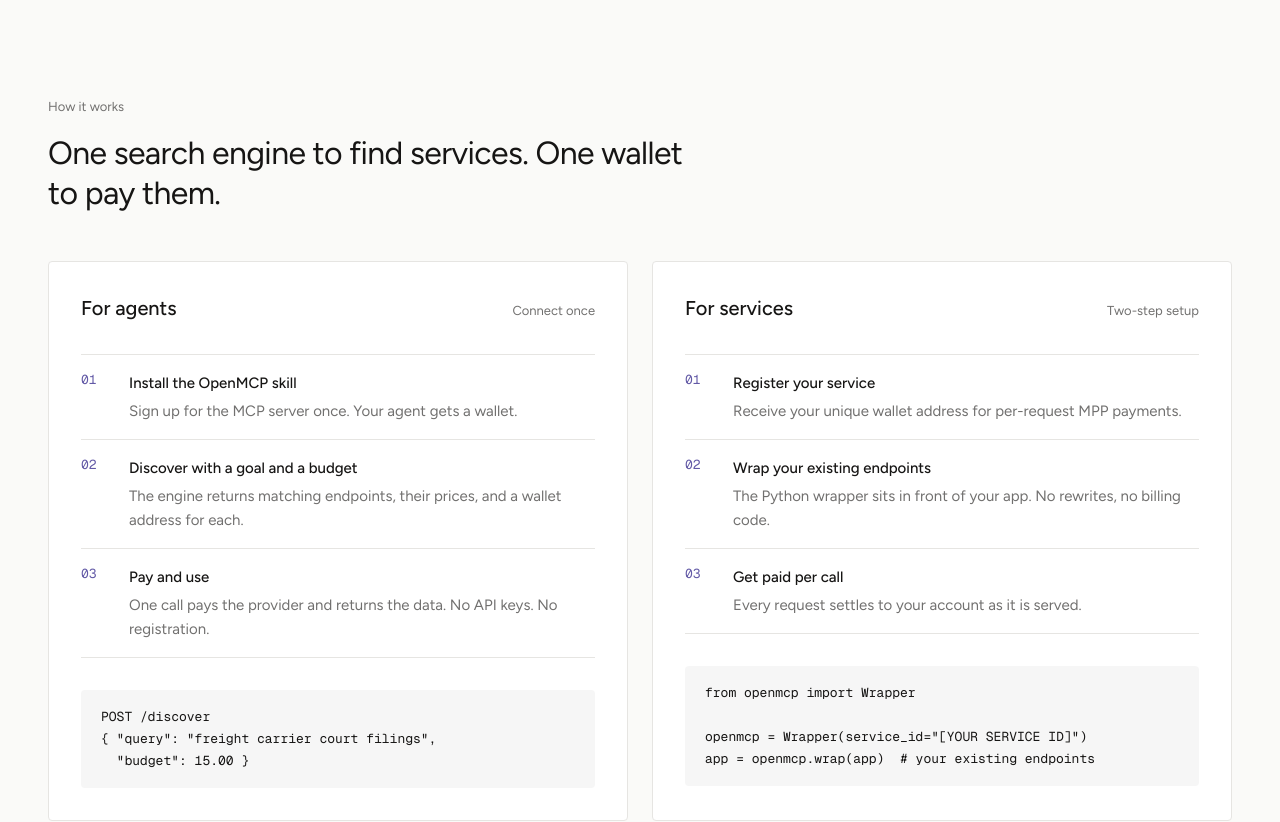
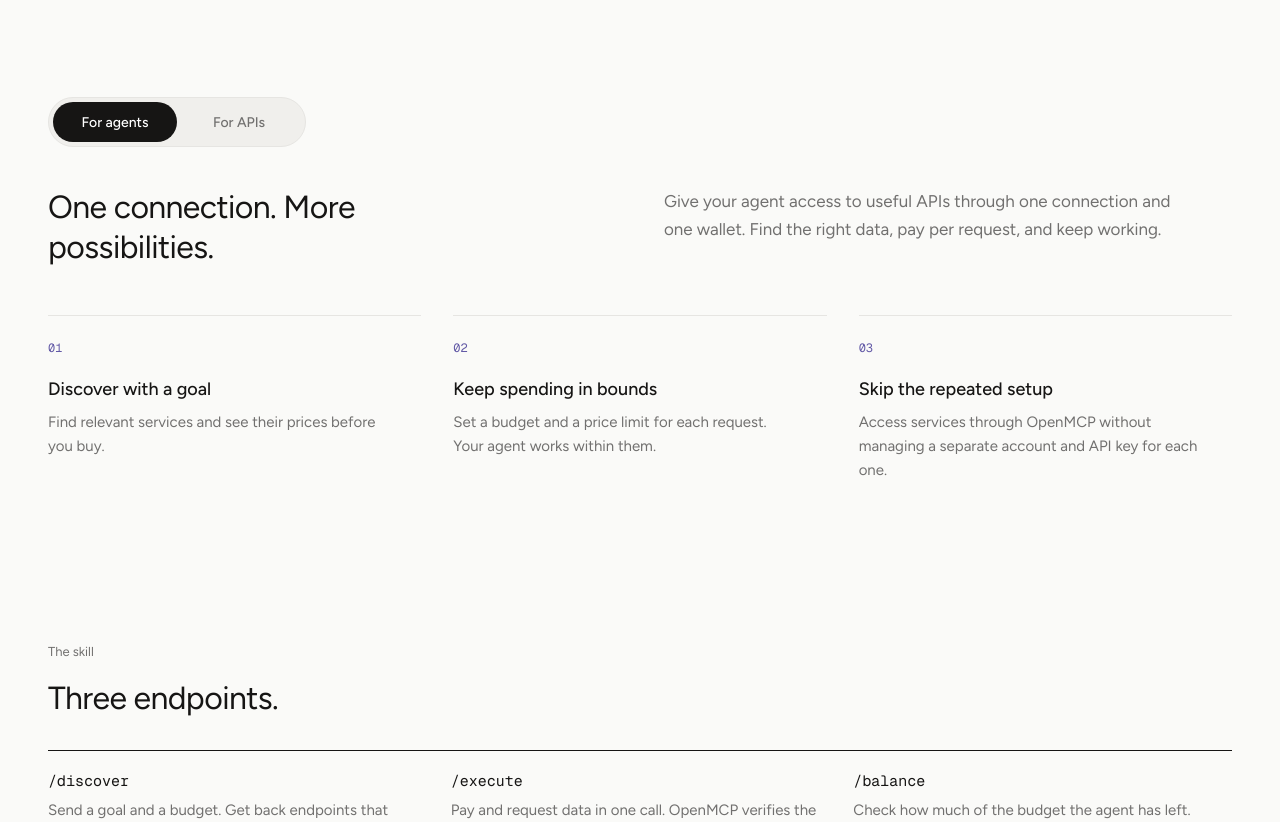
Before and after one commit to MihirSharma15/OpenMCP, a Next.js app in the folder frontend/: page / in a window 1280 px wide. Shown: the part 1620-2442 px from the top of the page. Built offline with nearby package versions, Linux system fonts and the light colour scheme.

Commit message:
Add landing page audience switch and frontend design notes

```diff
--- a/frontend/src/app/globals.css
+++ b/frontend/src/app/globals.css
@@ -63,19 +63,27 @@ section[id], div[id] { scroll-margin-top: 32px; }
 .why-section { display: grid; grid-template-columns: repeat(12, minmax(0, 1fr)); column-gap: 24px; }
 .why-heading { grid-column: span 5; }
 .why-copy { grid-column: 7 / span 6; display: flex; flex-direction: column; gap: 20px; padding-top: 36px; font-size: 15px; line-height: 24px; }
-.how-section { display: flex; flex-direction: column; gap: 48px; }
-.how-section h2 { max-width: 640px; }
-.setup-grid { display: grid; grid-template-columns: repeat(2, minmax(0, 1fr)); gap: 24px; }
-.setup-card { background: white; border: 1px solid var(--line); border-radius: 4px; padding: 32px; display: flex; flex-direction: column; gap: 32px; min-width: 0; }
-.setup-heading { display: flex; justify-content: space-between; align-items: baseline; }
-.setup-heading h3 { font-size: 20px; line-height: 28px; font-weight: 500; }
-.setup-heading > span { font-size: 13px; color: var(--muted); }
-.steps { margin: 0; padding: 0; list-style: none; display: flex; flex-direction: column; }
-.steps li { display: grid; grid-template-columns: 48px 1fr; padding: 16px 0; border-top: 1px solid var(--line); }
-.steps li:last-child { border-bottom: 1px solid var(--line); }
-.step-number { font-family: var(--font-mono); font-size: 13px; color: var(--violet); }
-.step-copy { display: flex; flex-direction: column; gap: 4px; font-size: 15px; line-height: 24px; }
-.step-title { font-weight: 500; }
+.audience-section { display: flex; flex-direction: column; gap: 40px; }
+.audience-switch { position: relative; display: inline-grid; grid-template-columns: repeat(2, 1fr); align-self: flex-start; padding: 4px; border: 1px solid var(--line); border-radius: 999px; background: #F0EFEC; }
+.audience-switch-thumb { position: absolute; top: 4px; bottom: 4px; left: 4px; width: calc((100% - 8px) / 2); border-radius: 999px; background: var(--ink); transition: transform 240ms ease; }
+.audience-switch button { position: relative; z-index: 1; min-width: 124px; min-height: 40px; padding: 8px 20px; border: 0; border-radius: 999px; background: transparent; color: var(--muted); font-size: 14px; font-weight: 500; transition: color 160ms ease; }
+.audience-switch button[aria-selected="true"] { color: white; }
+.audience-switch button[aria-selected="false"]:hover { color: var(--ink); }
+.audience-panels { display: grid; overflow: clip; }
+.audience-panel { grid-area: 1 / 1; min-width: 0; animation: audience-enter 280ms ease both; }
+.audience-panel[hidden] { display: block; visibility: hidden; pointer-events: none; animation: none; }
+.audience-panel-agents { --audience-offset: -20px; }
+.audience-panel-apis { --audience-offset: 20px; }
+.audience-panel:focus-visible { outline-offset: -2px; }
+.audience-intro { display: grid; grid-template-columns: 1fr 1fr; gap: 48px; align-items: start; }
+.audience-intro h2 { max-width: 440px; }
+.audience-intro > p { max-width: 520px; font-size: 17px; line-height: 28px; color: var(--muted); }
+.audience-benefits { display: grid; grid-template-columns: repeat(3, minmax(0, 1fr)); gap: 32px; list-style: none; padding: 0; margin: 48px 0 0; }
+.audience-benefits li { border-top: 1px solid var(--line); padding-top: 24px; }
+.audience-number { display: block; margin-bottom: 20px; font-family: var(--font-mono); font-size: 12px; color: var(--violet); }
+.audience-benefits h3 { font-size: 18px; line-height: 26px; font-weight: 500; margin-bottom: 8px; }
+.audience-benefits p { font-size: 15px; line-height: 24px; color: var(--muted); max-width: 340px; }
+@keyframes audience-enter { from { opacity: 0; transform: translateX(var(--audience-offset)); } to { opacity: 1; transform: translateX(0); } }
 .code-block { margin: 0; padding: 16px 20px; background: var(--soft); border-radius: 4px; font-family: var(--font-mono); font-size: 13px; line-height: 22px; color: var(--ink); white-space: pre; overflow-x: auto; }
 .endpoints-section { display: flex; flex-direction: column; gap: 32px; }
 .endpoint-grid { display: grid; grid-template-columns: repeat(3, minmax(0, 1fr)); column-gap: 24px; border-top: 1px solid var(--ink); }
@@ -107,7 +115,8 @@ section[id], div[id] { scroll-margin-top: 32px; }
   .hero { padding-top: 80px; }
   .hero h1 { font-size: 48px; line-height: 56px; }
   .section-space { padding-top: 104px; }
-  .setup-grid { grid-template-columns: 1fr; }
+  .audience-intro { gap: 32px; }
+  .audience-benefits { gap: 24px; }
   .why-heading { grid-column: span 6; }
   .demo-callout { margin-top: 104px; flex-direction: column; align-items: stretch; }
   .payment-preview { width: 100%; }
@@ -126,9 +135,13 @@ section[id], div[id] { scroll-margin-top: 32px; }
   h2 { font-size: 28px; line-height: 36px; }
   .why-section { display: flex; flex-direction: column; gap: 24px; }
   .why-copy { padding-top: 0; }
-  .how-section { gap: 32px; }
-  .setup-card { padding: 24px; gap: 24px; }
-  .steps li { grid-template-columns: 32px 1fr; }
+  .audience-section { gap: 32px; }
+  .audience-intro { grid-template-columns: 1fr; gap: 20px; }
+  .audience-intro > p { font-size: 16px; line-height: 26px; }
+  .audience-benefits { grid-template-columns: 1fr; gap: 24px; margin-top: 32px; }
+  .audience-benefits li { padding-top: 20px; }
+  .audience-number { margin-bottom: 12px; }
+  .audience-benefits p { max-width: none; }
   .code-block { padding: 16px; font-size: 11px; }
   .endpoint-grid { grid-template-columns: 1fr; gap: 24px; }
   .endpoint-grid > div + div { border-top: 1px solid var(--line); }
--- a/frontend/src/app/page.tsx
+++ b/frontend/src/app/page.tsx
@@ -1,29 +1,6 @@
 import Image from "next/image";
 import Link from "next/link";
-
-const agentSteps = [
-  ["Install the OpenMCP skill", "Sign up for the MCP server once. Your agent gets a wallet."],
-  ["Discover with a goal and a budget", "The engine returns matching endpoints, their prices, and a wallet address for each."],
-  ["Pay and use", "One call pays the provider and returns the data. No API keys. No registration."],
-];
-const serviceSteps = [
-  ["Register your service", "Receive your unique wallet address for per-request MPP payments."],
-  ["Wrap your existing endpoints", "The Python wrapper sits in front of your app. No rewrites, no billing code."],
-  ["Get paid per call", "Every request settles to your account as it is served."],
-];
-
-function Steps({ items }: { items: string[][] }) {
-  return (
-    <ol className="steps">
-      {items.map(([title, description], index) => (
-        <li key={title}>
-          <span className="step-number">0{index + 1}</span>
-          <div className="step-copy"><span className="step-title">{title}</span><span className="muted">{description}</span></div>
-        </li>
-      ))}
-    </ol>
-  );
-}
+import AudienceSwitch from "@/components/audience-switch";
 
 export default function Home() {
   return (
@@ -32,8 +9,8 @@ export default function Home() {
       <nav className="landing-nav container" aria-label="Primary">
         <a href="#top" className="wordmark">OpenMCP</a>
         <div className="nav-links">
-          <a href="#how">How it works</a>
-          <a href="#services">For services</a>
+          <a href="#how">For agents</a>
+          <a href="#services">For APIs</a>
           <a href="#endpoints">Docs</a>
           <Link href="/providers">Dashboard</Link>
           <Link href="/demo" className="button button-small">Open the demo</Link>
@@ -66,24 +43,7 @@ export default function Home() {
           </div>
         </section>
 
-        <section id="how" className="how-section container section-space">
-          <div className="section-heading">
-            <div className="eyebrow">How it works</div>
-            <h2>One search engine to find services. One wallet to pay them.</h2>
-          </div>
-          <div className="setup-grid">
-            <div className="setup-card">
-              <div className="setup-heading"><h3>For agents</h3><span>Connect once</span></div>
-              <Steps items={agentSteps} />
-              <pre className="code-block">{'POST /discover\n{ "query": "freight carrier court filings",\n  "budget": 15.00 }'}</pre>
-            </div>
-            <div id="services" className="setup-card">
-              <div className="setup-heading"><h3>For services</h3><span>Two-step setup</span></div>
-              <Steps items={serviceSteps} />
-              <pre className="code-block">{'from openmcp import Wrapper\n\nopenmcp = Wrapper(service_id="[YOUR SERVICE ID]")\napp = openmcp.wrap(app)  # your existing endpoints'}</pre>
-            </div>
-          </div>
-        </section>
+        <AudienceSwitch />
 
         <section id="endpoints" className="endpoints-section container section-space">
           <div className="section-heading">
@@ -112,7 +72,7 @@ export default function Home() {
         </section>
       </main>
 
-      <footer className="landing-footer container"><span>OpenMCP</span><span>Payments by Stripe Connect</span></footer>
+      <footer className="landing-footer container"><span>OpenMCP</span></footer>
     </div>
   );
 }
--- /dev/null
+++ b/frontend/src/components/audience-switch.tsx
@@ -0,0 +1,109 @@
+"use client";
+
+import { useEffect, useRef, useState, type KeyboardEvent } from "react";
+
+const audiences = [
+  {
+    id: "agents",
+    label: "For agents",
+    title: "One connection. More possibilities.",
+    description: "Give your agent access to useful APIs through one connection and one wallet. Find the right data, pay per request, and keep working.",
+    benefits: [
+      ["Discover with a goal", "Find relevant services and see their prices before you buy."],
+      ["Keep spending in bounds", "Set a budget and a price limit for each request. Your agent works within them."],
+      ["Skip the repeated setup", "Access services through OpenMCP without managing a separate account and API key for each one."],
+    ],
+  },
+  {
+    id: "apis",
+    label: "For APIs",
+    title: "Your API. An audience of agents.",
+    description: "Make your data available where agents look for it. Turn your existing API into a pay-per-call service and earn whenever it is used.",
+    benefits: [
+      ["Get discovered", "Make your service discoverable to agents looking for the capabilities you offer."],
+      ["Keep your existing API", "Add a payment-gated wrapper around your endpoints, using the service you already built."],
+      ["Earn per request", "Receive payments in your provider wallet and follow every receipt from your dashboard."],
+    ],
+  },
+];
+
+export default function AudienceSwitch() {
+  const [selected, setSelected] = useState(0);
+  const tabs = useRef<(HTMLButtonElement | null)[]>([]);
+
+  useEffect(() => {
+    function syncHash() {
+      if (window.location.hash === "#services") setSelected(1);
+      if (window.location.hash === "#how") setSelected(0);
+    }
+    syncHash();
+    window.addEventListener("hashchange", syncHash);
+    return () => window.removeEventListener("hashchange", syncHash);
+  }, []);
+
+  function select(index: number) {
+    setSelected(index);
+    // Keep existing section links useful after changing the selected audience.
+    window.history.replaceState(window.history.state, "", index === 1 ? "#services" : "#how");
+  }
+
+  function handleKeyDown(event: KeyboardEvent<HTMLButtonElement>, index: number) {
+    let next: number;
+    if (event.key === "ArrowRight" || event.key === "ArrowLeft") next = 1 - index;
+    else if (event.key === "Home") next = 0;
+    else if (event.key === "End") next = 1;
+    else return;
+    event.preventDefault();
+    select(next);
+    tabs.current[next]?.focus();
+  }
+
+  return (
+    <section id="how" className="audience-section container section-space" aria-label="OpenMCP for agents and APIs">
+      <div id="services" className="audience-switch" role="tablist" aria-label="Choose your audience">
+        <span className="audience-switch-thumb" style={{ transform: `translateX(${selected * 100}%)` }} aria-hidden="true" />
+        {audiences.map((audience, index) => (
+          <button
+            key={audience.id}
+            ref={element => { tabs.current[index] = element; }}
+            type="button"
+            role="tab"
+            id={`audience-tab-${audience.id}`}
+            aria-controls={`audience-panel-${audience.id}`}
+            aria-selected={selected === index}
+            tabIndex={selected === index ? 0 : -1}
+            onClick={() => select(index)}
+            onKeyDown={event => handleKeyDown(event, index)}
+          >{audience.label}</button>
+        ))}
+      </div>
+      <div className="audience-panels">
+        {audiences.map((audience, index) => (
+          <div
+            key={audience.id}
+            id={`audience-panel-${audience.id}`}
+            role="tabpanel"
+            aria-labelledby={`audience-tab-${audience.id}`}
+            tabIndex={0}
+            hidden={selected !== index}
+            className={`audience-panel audience-panel-${audience.id}`}
+          >
+            <div className="audience-intro">
+              <h2>{audience.title}</h2>
+              <p>{audience.description}</p>
+            </div>
+            <ul className="audience-benefits">
+              {audience.benefits.map(([title, description], benefitIndex) => (
+                <li key={title}>
+                  <span className="audience-number" aria-hidden="true">0{benefitIndex + 1}</span>
+                  <h3>{title}</h3>
+                  <p>{description}</p>
+                </li>
+              ))}
+            </ul>
+          </div>
+        ))}
+      </div>
+    </section>
+  );
+}
```
Also changed, not shown: 2 other files (tests, documents, lock files or other folders).
